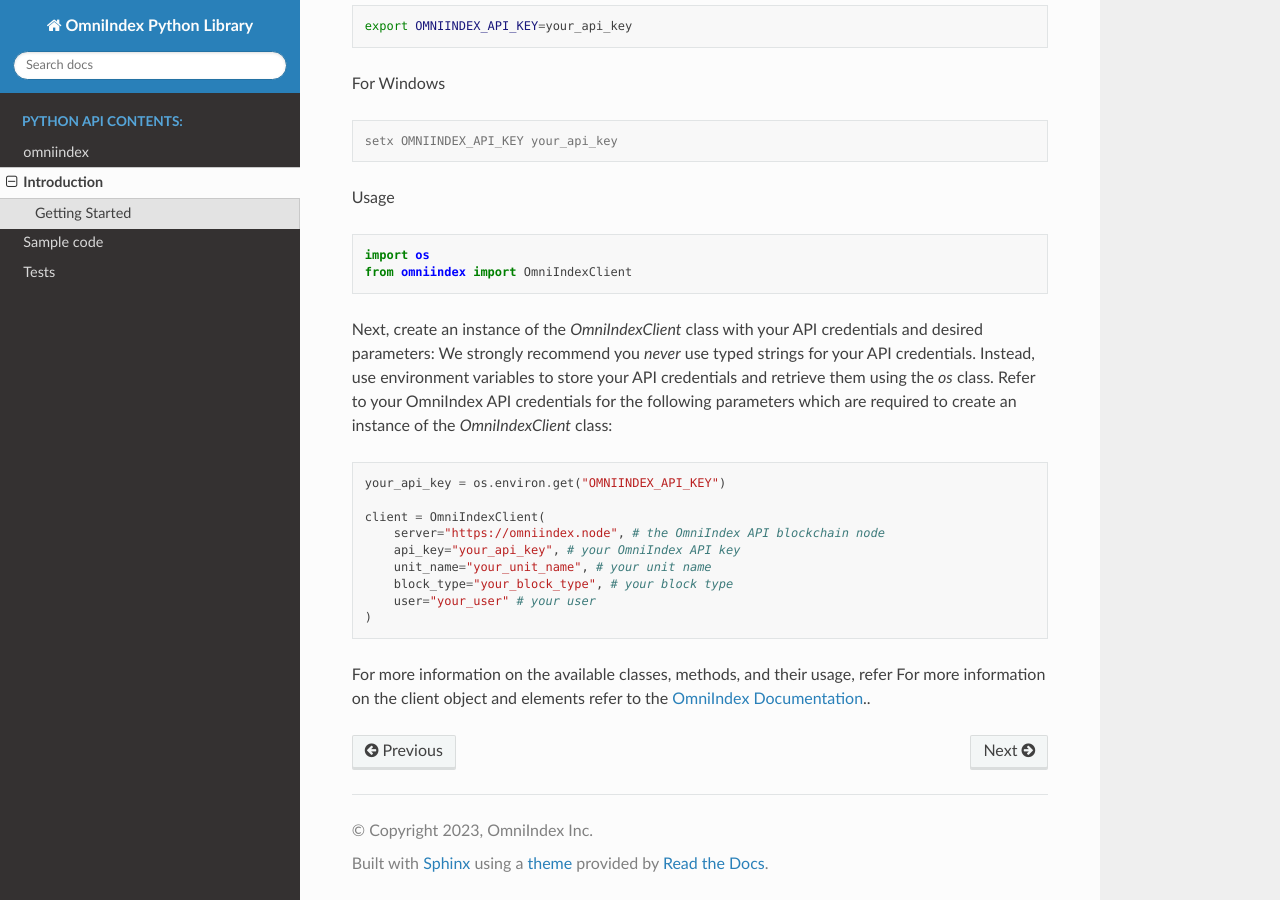
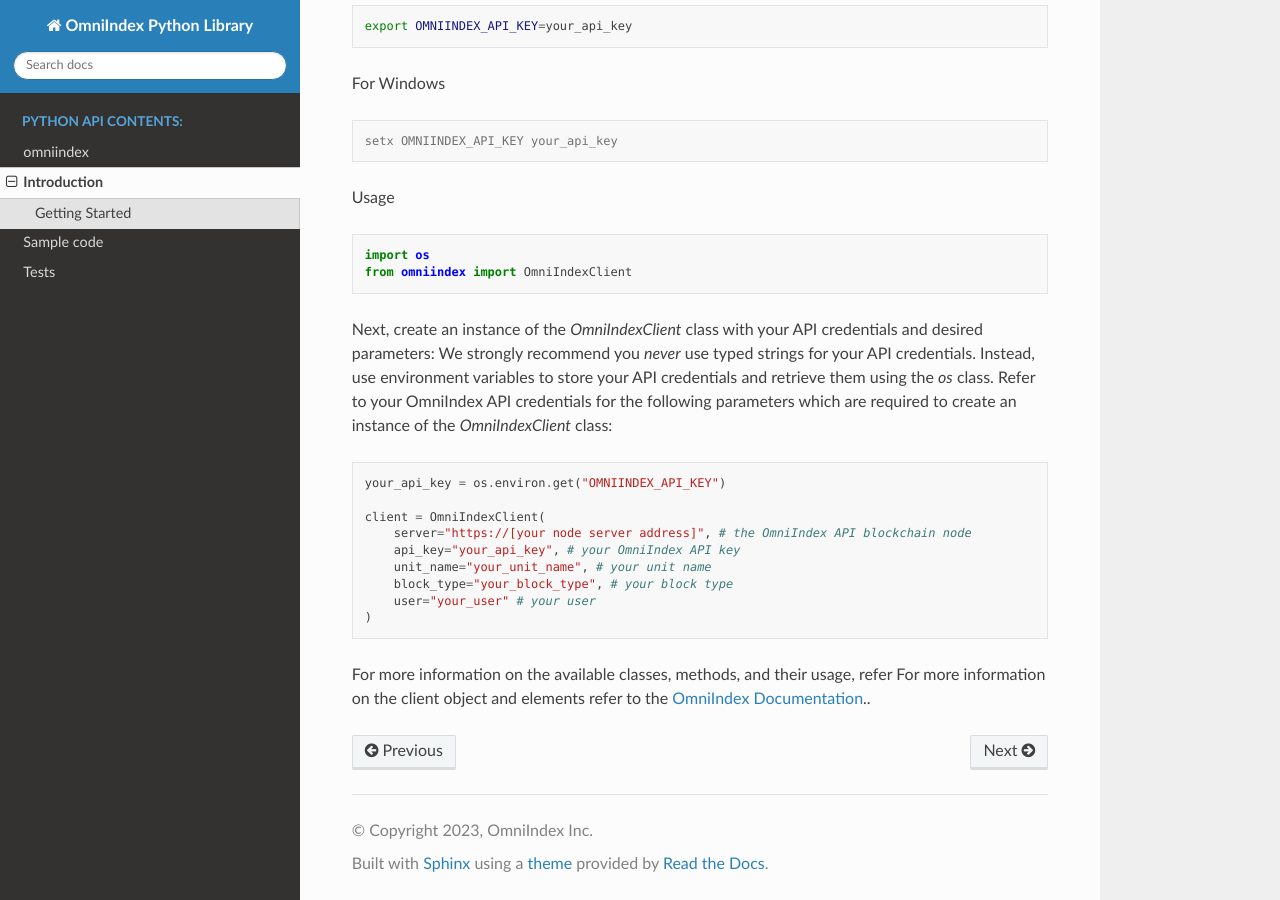
Before and after one commit to OmniIndex/python, a Sphinx documentation site: the page built from docs/source/examples/introduction.rst, in a window 1280 px wide and 900 px high, scrolled down 595 px. Built offline with Sphinx 7.4.7 and the Read the Docs theme 2.0.0, drawn with Linux system fonts in a browser that asks for light colours.

Commit message:
📝 docs:(API): server="https://[your node server address]"
 Making it clearer in the docs that you will need to know this from OmniIndex (ie. you need to be a customer!)

```diff
--- a/docs/source/examples/introduction.rst
+++ b/docs/source/examples/introduction.rst
@@ -39,7 +39,7 @@
    your_api_key = os.environ.get("OMNIINDEX_API_KEY")
 
    client = OmniIndexClient(
-       server="https://omniindex.node", # the OmniIndex API blockchain node
+       server="https://[your node server address]", # the OmniIndex API blockchain node
        api_key="your_api_key", # your OmniIndex API key
        unit_name="your_unit_name", # your unit name
        block_type="your_block_type", # your block type
```
